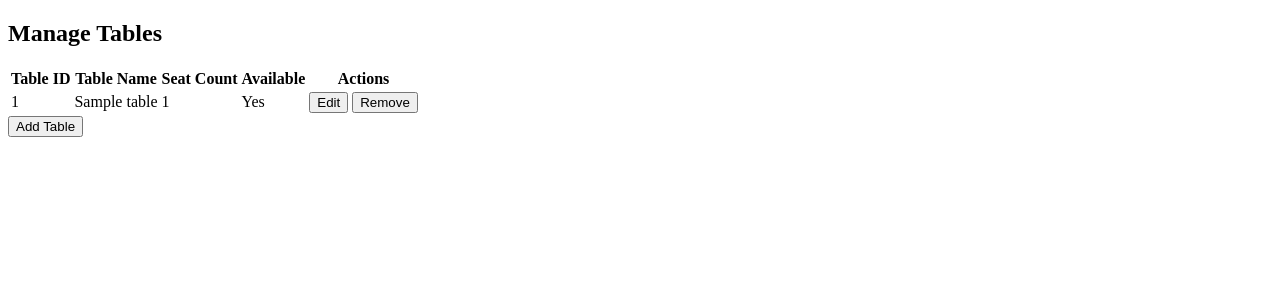
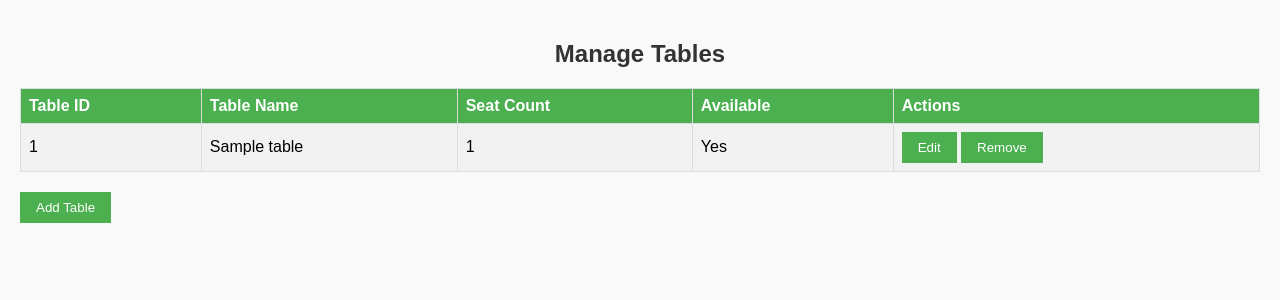
Before and after one commit to VithurshanV2/restaurant-management-system, a PHP site: page /manage-tables-front.php in a window 1280 px wide. Shown: the top 300 px of the page. Run offline with PHP 8.4, Linux system fonts and the light colour scheme; tables that the repository leaves empty or names only in its code hold one stand-in row (values such as "Sample post").

Commit message:
manage-tables-front.php

```diff
--- a/public/reservation/manage-tables-front.php
+++ b/public/reservation/manage-tables-front.php
@@ -19,7 +19,77 @@ unset($_SESSION["success_message"], $_SESSION["errors"], $_SESSION["form_data"])
     <meta charset="UTF-8">
     <meta name="viewport" content="width=device-width, initial-scale=1.0">
     <title>Manage Tables</title>
-
+    <style>
+        body {
+      font-family: Arial, sans-serif;
+      background-color: #f9f9f9;
+      margin: 0;
+      padding: 20px;
+      }
+    h2 {
+     text-align: center;
+     color: #333;
+    }
+    table {
+        width: 100%;
+        border-collapse: collapse;
+        margin-bottom: 20px;
+    }
+        th, td {
+            border: 1px solid #ddd;
+            padding: 8px;
+            text-align: left;
+        }
+        th {
+            background-color: #4CAF50;
+            color: white;
+        }
+        tr:nth-child(even) {
+            background-color: #f2f2f2;
+        }
+        button {
+            background-color: #4CAF50;
+            color: white;
+            padding: 8px 16px;
+            border: none;
+            cursor: pointer;
+        }
+        button:hover {
+            background-color: #45a049;
+        }
+        .error-message {
+            color: red;
+            font-size: 14px;
+        }
+        form {
+            margin: 10px 0;
+        }
+        div {
+            margin-bottom: 15px;
+        }
+        label {
+            display: block;
+            margin-bottom: 5px;
+        }
+        input[type="text"],
+        input[type="number"] {
+            width: 100%;
+            padding: 8px;
+            box-sizing: border-box;
+            border: 1px solid #ccc;
+            border-radius: 4px;
+        }
+        #add_table, #edit_table {
+            border: 1px solid #ccc;
+            padding: 20px;
+            background-color: #fff;
+            border-radius: 8px;
+            margin: 20px 0;
+        }
+        #add_table h2, #edit_table h2 {
+            margin-top: 0;
+        }
+    </style>
 </head>
 
 <body>
```
